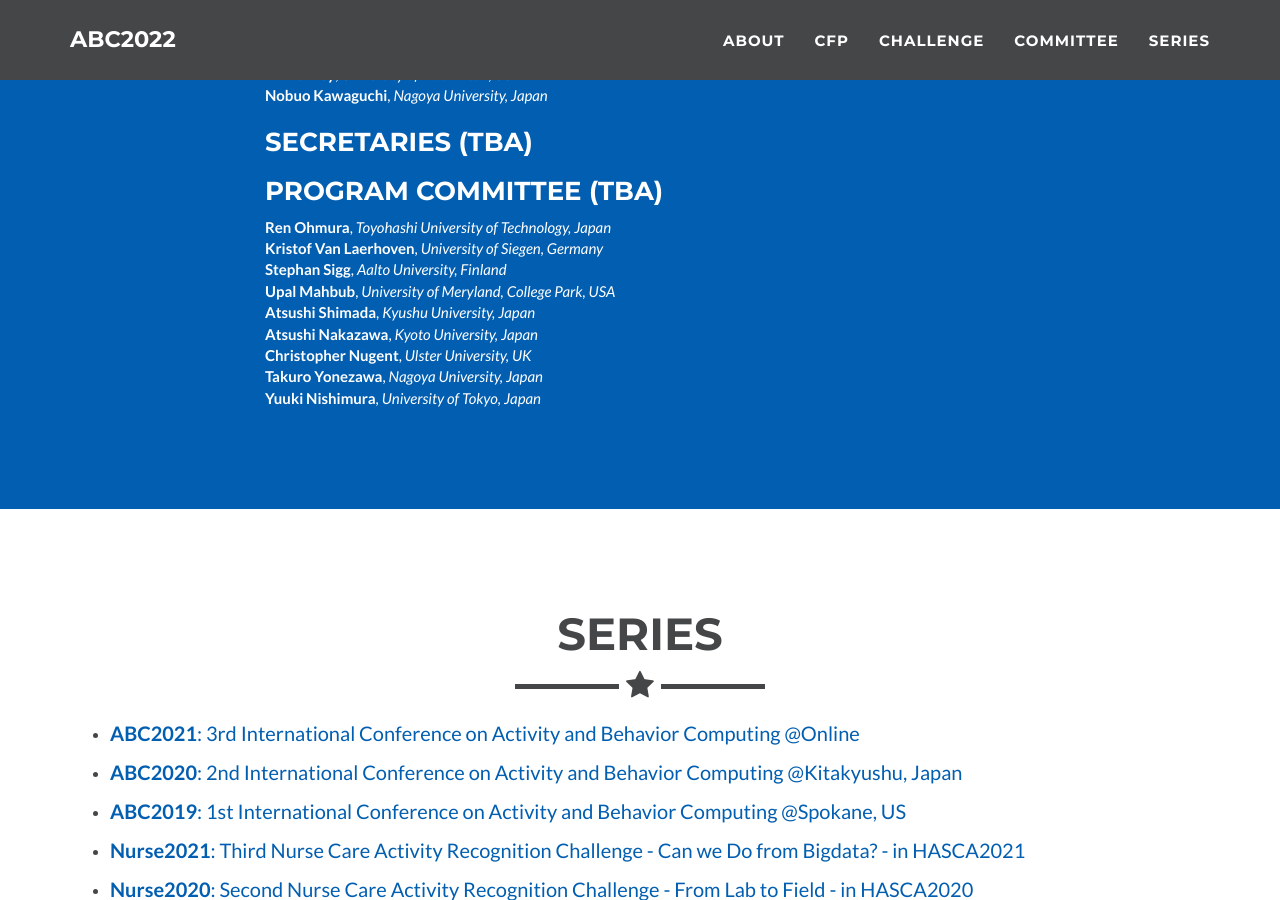
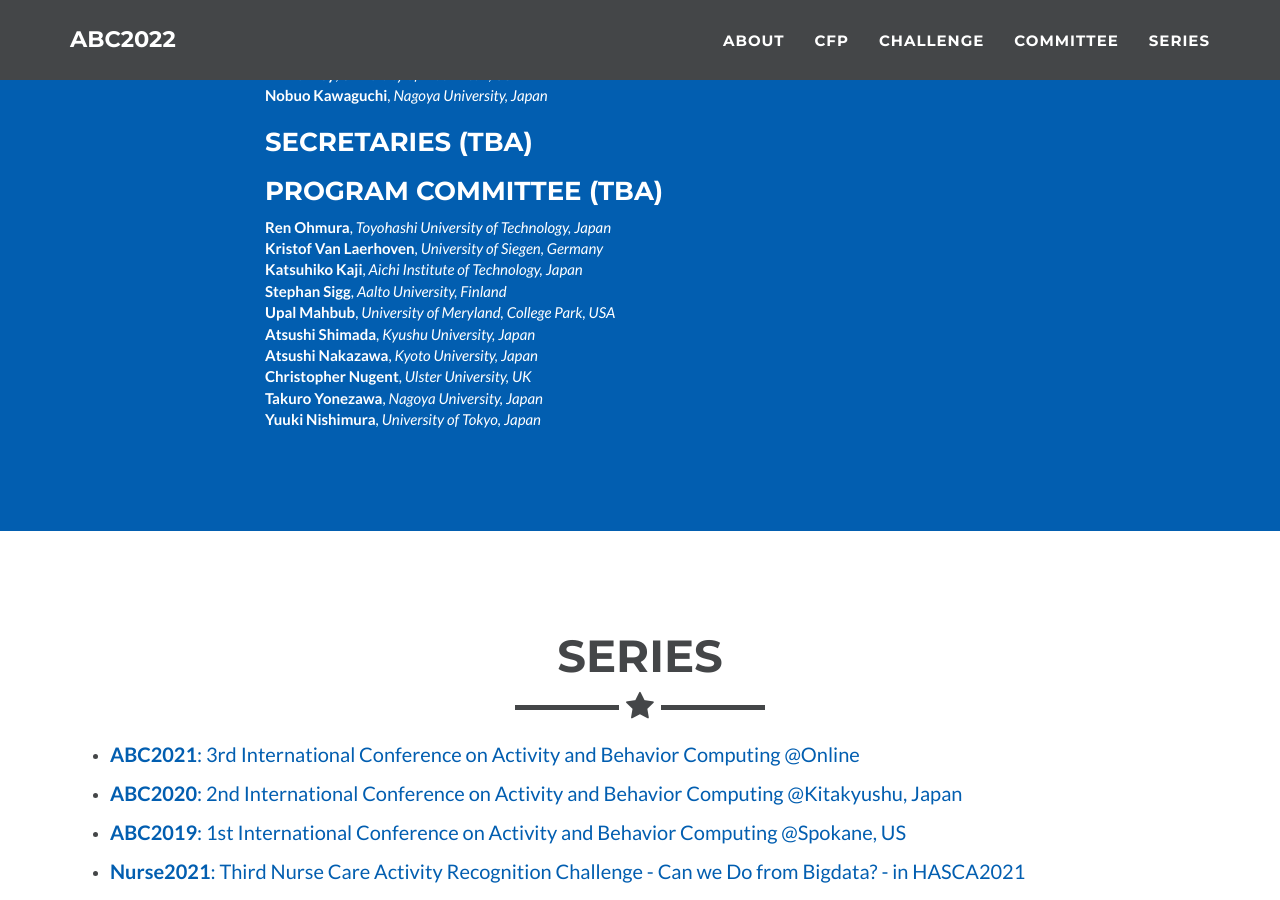
Before and after one commit to abc-research/abc-research.github.io, a Jekyll site: the page built from index.html, in a window 1280 px wide and 900 px high, scrolled down 4277 px. Built offline with Jekyll 4.4.1, drawn with Linux system fonts in a browser that asks for light colours; part of the change alters nothing that is shown.

Commit message:
Update _config.yml

```diff
--- a/_config.yml
+++ b/_config.yml
@@ -276,8 +276,8 @@ committee:
 #        affil: University of Freiburg, Germany
 #      - name: Hristijan Gjoreski
 #        affil: Ss. Cyril and Methodius University, Macedonia
-#      - name: Katsuhiko Kaji
-#        affil: Aichi Institute of Technology, Japan
+      - name: Katsuhiko Kaji
+        affil: Aichi Institute of Technology, Japan
 #      - name: Tsuyoshi Okita
 #        affil: Kyushu Institute of Technology / Riken, Japan
 #      - name: Paula Lago
```
